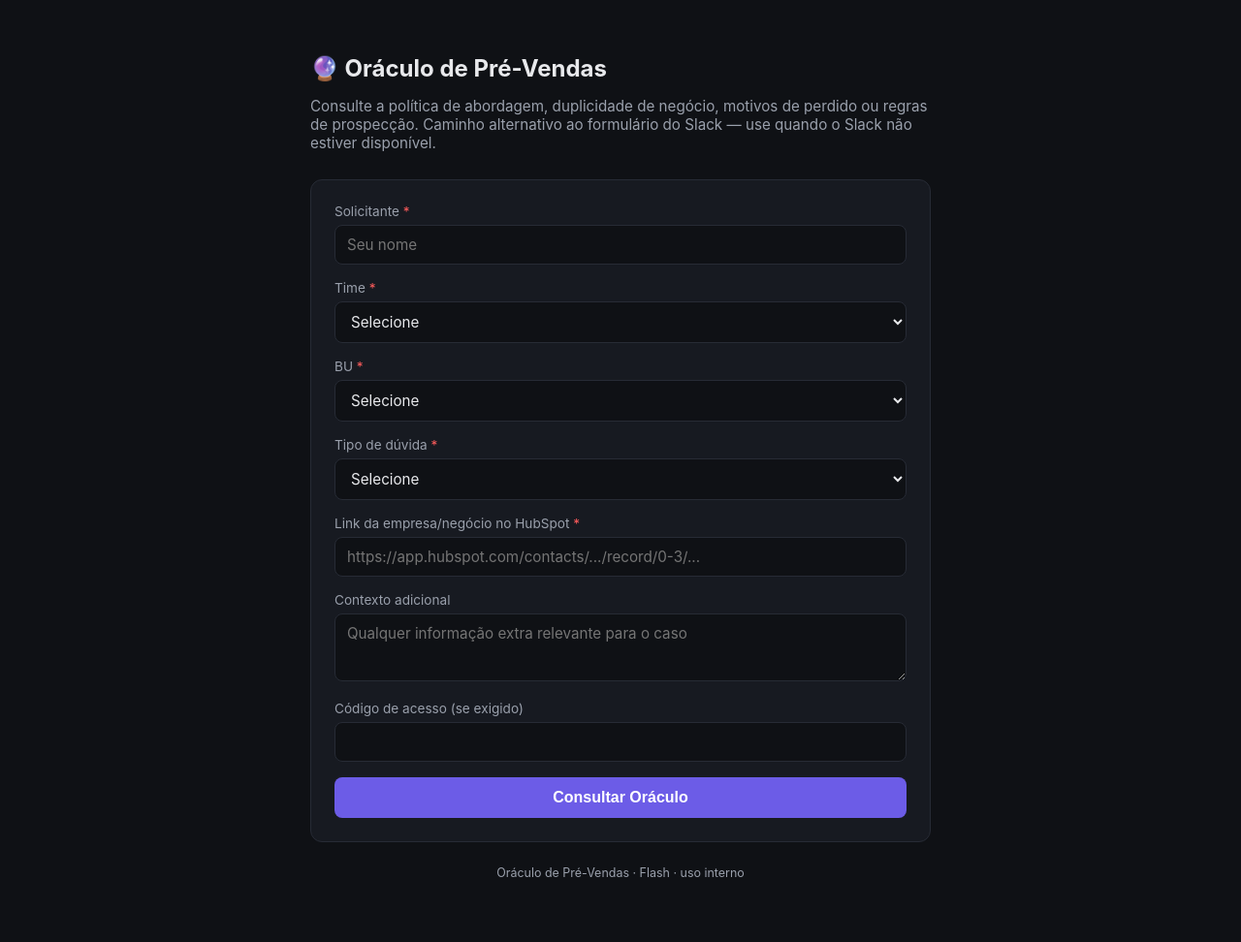
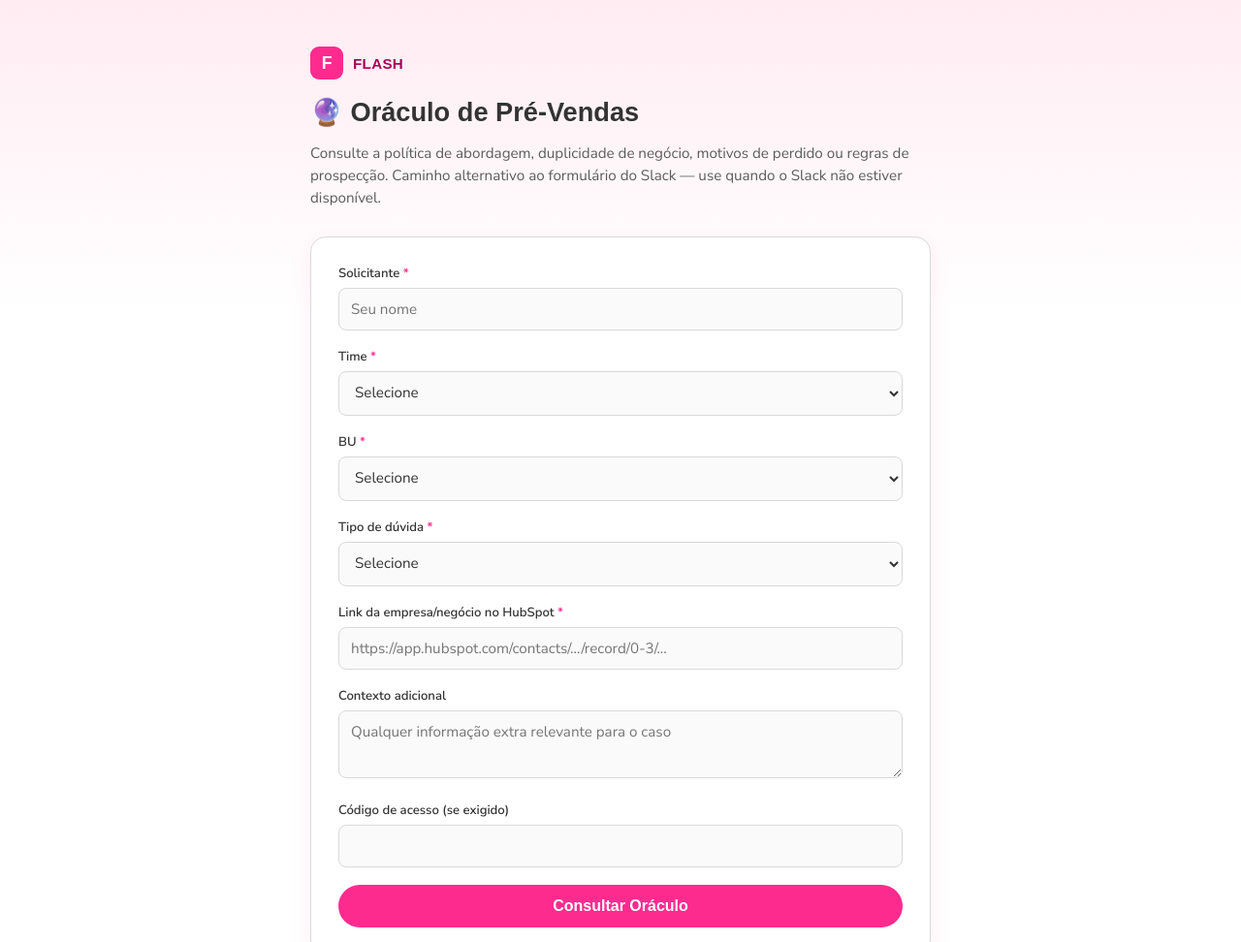
Before and after one commit to rafaeljesus-ship-it/Oraculo-2, a website: page public/index.html in a window 1280 px wide. Shown: the top 972 px of the page at 97% size. Before the commit the page ends 948 px from the top, so only its background shows below. Drawn offline with Linux system fonts and the light colour scheme; a web font is replaced by a local one.

Commit message:
Aplica layout com paleta e tipografia da Flash na pagina web

```diff
--- a/public/index.html
+++ b/public/index.html
@@ -4,124 +4,197 @@
 <meta charset="UTF-8" />
 <meta name="viewport" content="width=device-width, initial-scale=1" />
 <title>Oráculo de Pré-Vendas</title>
+<link rel="preconnect" href="https://fonts.googleapis.com">
+<link rel="preconnect" href="https://fonts.gstatic.com" crossorigin>
+<link href="https://fonts.googleapis.com/css2?family=Fustat:wght@400;600;700&family=Nunito+Sans:wght@400;600;700&display=swap" rel="stylesheet">
 <style>
   :root {
-    --bg: #0f1115;
-    --panel: #171a21;
-    --border: #272b35;
-    --text: #e8e9ec;
-    --muted: #9aa0ac;
-    --accent: #6c5ce7;
-    --accent-hover: #7d6ef0;
-    --ok: #3ddc97;
-    --warn: #ffb020;
-    --danger: #ff5c5c;
+    /* Paleta Flash */
+    --rosa-flash: #FE2B8F;
+    --rosa-dark-1: #E6007C;
+    --rosa-dark-2: #A60058;
+    --rosa-light-1: #FFECF2;
+    --rosa-light-2: #FF9ABD;
+    --rosa-light-3: #FF6D94;
+    --despesas: #D63275;
+    --pessoas: #FFC2D0;
+    --neutral-900: #333333;
+    --neutral-700: #5c5c5c;
+    --neutral-300: #D9D9D9;
+    --neutral-200: #C9C8C9;
+    --white: #FFFFFF;
+    --danger: #c0392b;
   }
   * { box-sizing: border-box; }
   body {
     margin: 0;
-    font-family: -apple-system, BlinkMacSystemFont, "Segoe UI", Roboto, Helvetica, Arial, sans-serif;
-    background: var(--bg);
-    color: var(--text);
+    font-family: "Nunito Sans", -apple-system, BlinkMacSystemFont, sans-serif;
+    background: linear-gradient(180deg, var(--rosa-light-1) 0%, #fff 320px);
+    color: var(--neutral-900);
     min-height: 100vh;
     display: flex;
     justify-content: center;
-    padding: 40px 16px;
+    padding: 48px 16px;
   }
-  main {
-    width: 100%;
-    max-width: 640px;
+  main { width: 100%; max-width: 640px; }
+
+  .brand {
+    display: flex;
+    align-items: center;
+    gap: 10px;
+    margin-bottom: 18px;
   }
+  .brand-mark {
+    width: 34px;
+    height: 34px;
+    border-radius: 9px;
+    background: var(--rosa-flash);
+    display: flex;
+    align-items: center;
+    justify-content: center;
+    color: white;
+    font-family: "Fustat", sans-serif;
+    font-weight: 700;
+    font-size: 1.1rem;
+  }
+  .brand-name {
+    font-family: "Fustat", sans-serif;
+    font-weight: 600;
+    font-size: 0.95rem;
+    color: var(--rosa-dark-2);
+    letter-spacing: 0.02em;
+  }
+
   h1 {
-    font-size: 1.5rem;
-    margin-bottom: 4px;
+    font-family: "Fustat", sans-serif;
+    font-weight: 700;
+    font-size: 1.7rem;
+    margin: 0 0 6px;
+    color: var(--neutral-900);
   }
   .subtitle {
-    color: var(--muted);
+    color: var(--neutral-700);
     margin-bottom: 28px;
     font-size: 0.95rem;
+    line-height: 1.5;
   }
+
   form {
-    background: var(--panel);
-    border: 1px solid var(--border);
-    border-radius: 12px;
-    padding: 24px;
+    background: var(--white);
+    border: 1px solid var(--neutral-300);
+    border-radius: 16px;
+    padding: 28px;
     display: flex;
     flex-direction: column;
-    gap: 16px;
+    gap: 18px;
+    box-shadow: 0 8px 24px rgba(254, 43, 143, 0.08);
   }
   label {
-    font-size: 0.85rem;
-    color: var(--muted);
+    font-size: 0.82rem;
+    font-weight: 600;
+    color: var(--neutral-900);
     display: block;
     margin-bottom: 6px;
   }
   input, select, textarea {
     width: 100%;
-    background: #0f1115;
-    border: 1px solid var(--border);
-    color: var(--text);
+    background: #fafafa;
+    border: 1.5px solid var(--neutral-300);
+    color: var(--neutral-900);
     border-radius: 8px;
-    padding: 10px 12px;
+    padding: 11px 12px;
     font-size: 0.95rem;
     font-family: inherit;
+    transition: border-color 0.15s, background 0.15s;
   }
   textarea { resize: vertical; min-height: 70px; }
   input:focus, select:focus, textarea:focus {
     outline: none;
-    border-color: var(--accent);
+    border-color: var(--rosa-flash);
+    background: var(--white);
   }
   .field.required label::after {
     content: " *";
-    color: var(--danger);
+    color: var(--rosa-flash);
   }
   button {
-    background: var(--accent);
+    background: var(--rosa-flash);
     color: white;
     border: none;
-    border-radius: 8px;
-    padding: 12px 16px;
+    border-radius: 999px;
+    padding: 13px 16px;
     font-size: 1rem;
-    font-weight: 600;
+    font-weight: 700;
+    font-family: "Fustat", sans-serif;
     cursor: pointer;
-    transition: background 0.15s;
+    transition: background 0.15s, transform 0.1s;
   }
-  button:hover:not(:disabled) { background: var(--accent-hover); }
-  button:disabled { opacity: 0.6; cursor: wait; }
+  button:hover:not(:disabled) { background: var(--rosa-dark-1); }
+  button:active:not(:disabled) { transform: scale(0.98); }
+  button:disabled { opacity: 0.55; cursor: wait; }
 
   #resultado {
     margin-top: 20px;
-    background: var(--panel);
-    border: 1px solid var(--border);
+    background: var(--white);
+    border: 1px solid var(--neutral-300);
+    border-left: 4px solid var(--rosa-flash);
     border-radius: 12px;
-    padding: 20px;
+    padding: 22px;
     display: none;
     white-space: pre-wrap;
-    line-height: 1.5;
+    line-height: 1.55;
     font-size: 0.95rem;
   }
   #resultado.visible { display: block; }
-  #resultado strong { color: var(--accent); }
+  #resultado strong { color: var(--rosa-dark-1); }
 
   .status {
     font-size: 0.85rem;
-    color: var(--muted);
-    margin-top: 10px;
+    color: var(--neutral-700);
+    margin-top: 4px;
     display: none;
   }
   .status.visible { display: block; }
   .status.error { color: var(--danger); }
 
+  .bu-badge {
+    display: inline-block;
+    font-size: 0.68rem;
+    font-weight: 700;
+    color: white;
+    background: var(--rosa-flash);
+    padding: 2px 8px;
+    border-radius: 999px;
+    margin-left: 6px;
+    vertical-align: middle;
+  }
+
   footer {
-    margin-top: 24px;
-    color: var(--muted);
+    margin-top: 28px;
+    color: var(--neutral-700);
     font-size: 0.78rem;
     text-align: center;
+  }
+
+  @media (prefers-color-scheme: dark) {
+    body { background: linear-gradient(180deg, #2a1420 0%, #15161a 320px); color: #f0f0f0; }
+    form { background: #1d1e24; border-color: #33343c; }
+    input, select, textarea { background: #15161a; border-color: #33343c; color: #f0f0f0; }
+    input:focus, select:focus, textarea:focus { background: #1d1e24; }
+    #resultado { background: #1d1e24; border-color: #33343c; }
+    .subtitle, .status { color: #b9b9c0; }
+    h1 { color: #f5f5f5; }
+    label { color: #e4e4e8; }
   }
 </style>
 </head>
 <body>
 <main>
+  <div class="brand">
+    <div class="brand-mark">F</div>
+    <div class="brand-name">FLASH</div>
+  </div>
+
   <h1>🔮 Oráculo de Pré-Vendas</h1>
   <p class="subtitle">
     Consulte a política de abordagem, duplicidade de negócio, motivos de
```
